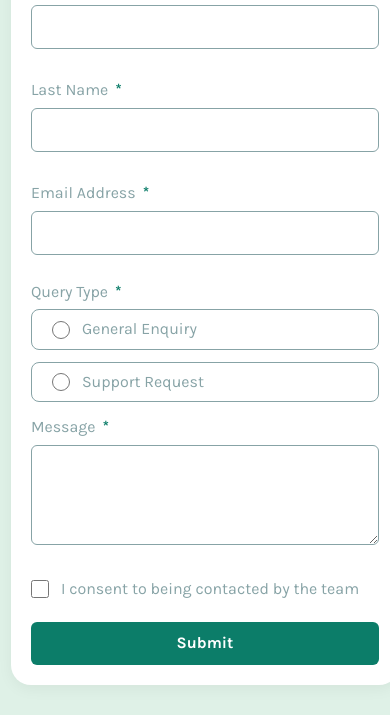
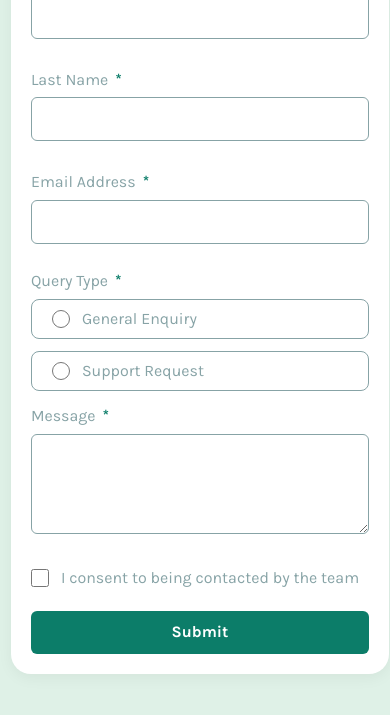
Before and after one commit to hatemalkordy/contact-web-, a plain HTML site: page index.html in a window 390 px wide. Shown: the part 151-866 px from the top of the page. After the commit the page ends 844 px from the top, so only its background shows below. Drawn offline with Linux system fonts and the light colour scheme.

Commit message:
Update main.css

```diff
--- a/css/main.css
+++ b/css/main.css
@@ -73,7 +73,7 @@ main form {
 
 @media (max-width: 767px) {
     main form {
-        margin: 30px 10px;
+        margin: 10px 5px;
     }
 }
 
```
